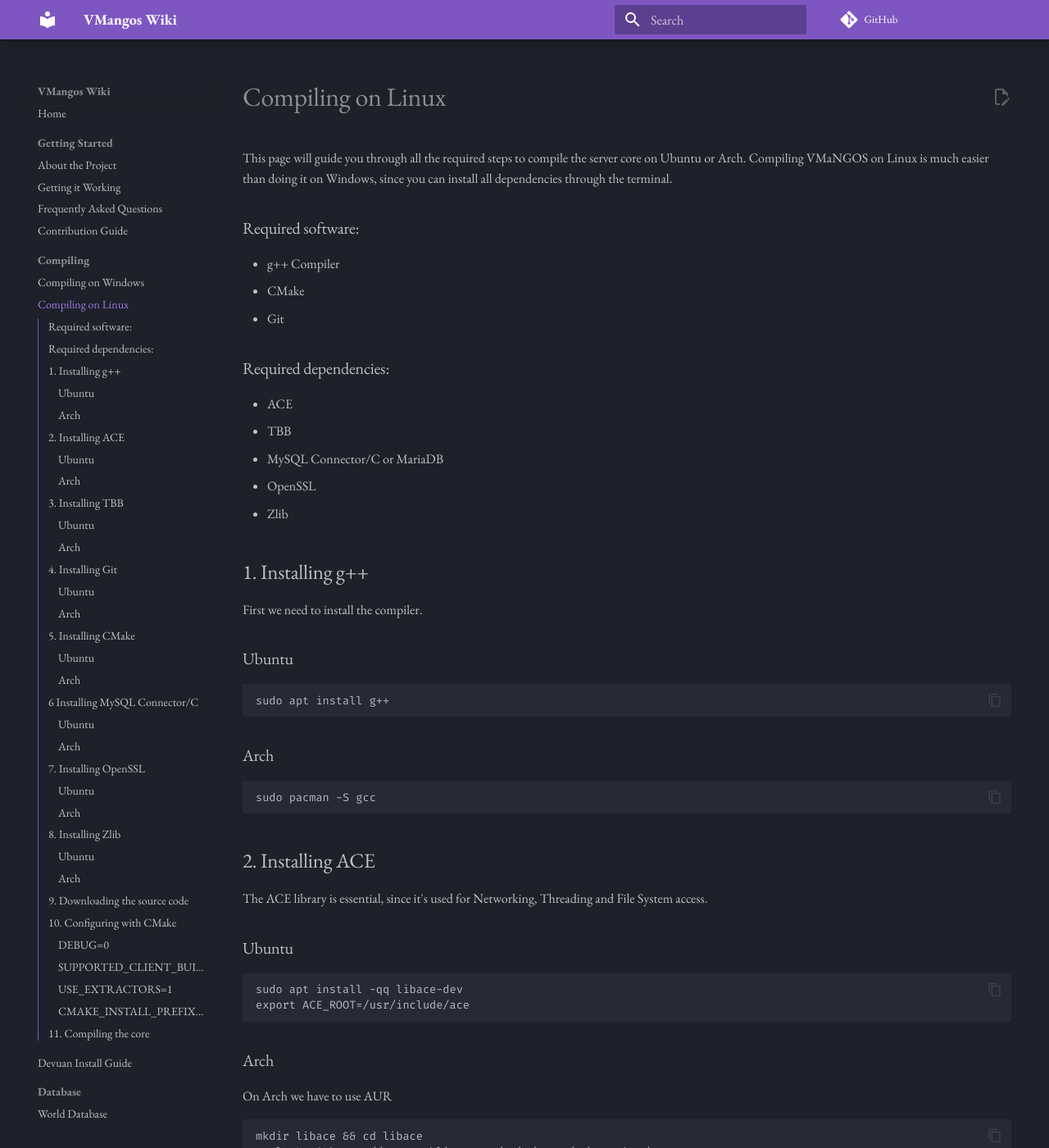
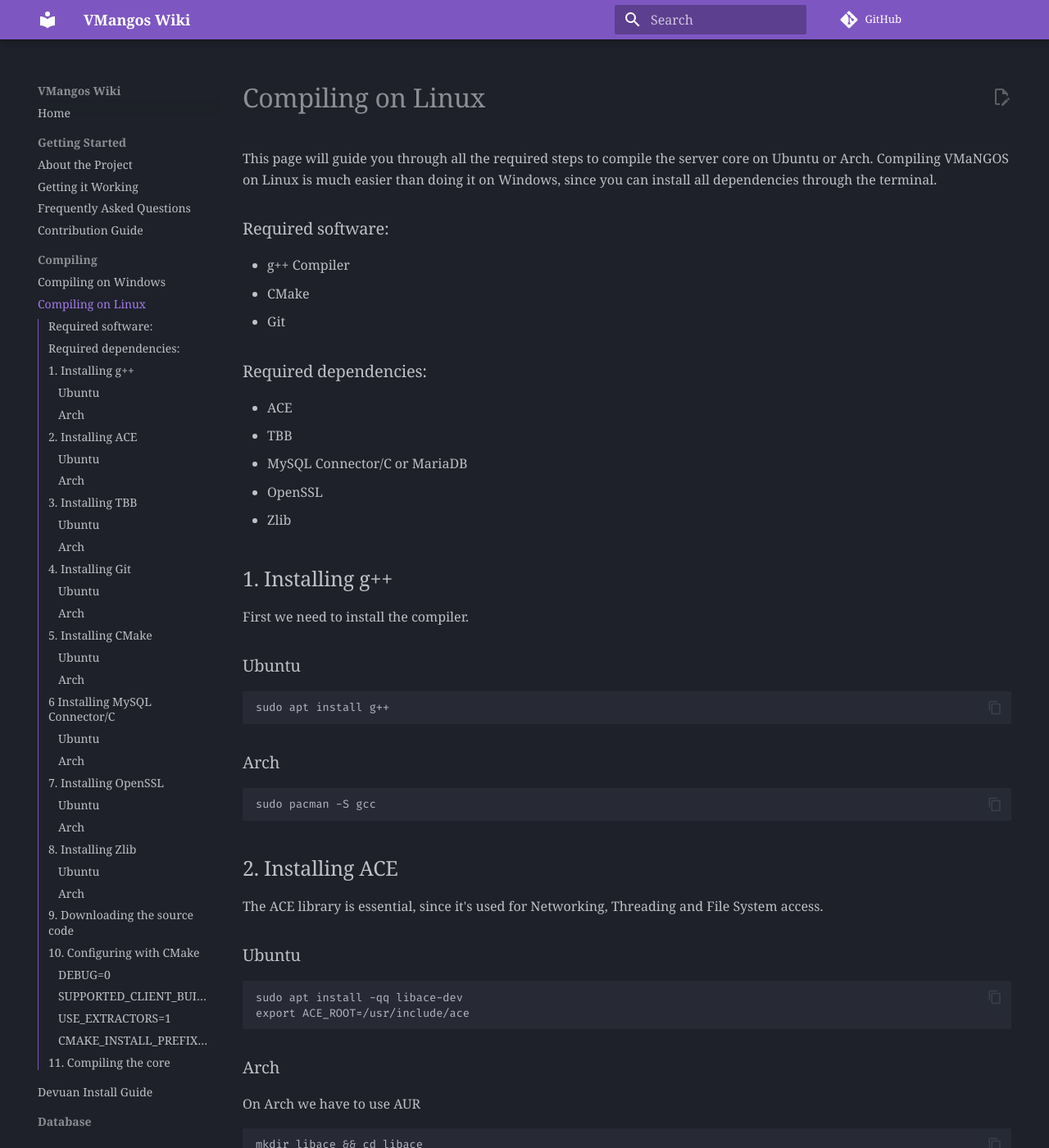
Before and after one commit to Daribon/Wikitest, an MkDocs documentation site: the page built from docs/Compiling-on-Linux.md, in a window 1280 px wide and 1400 px high. Shown: the whole window at 82% size. Built offline with MkDocs 1.6.1 and Material for MkDocs 9.7.7, drawn with Linux system fonts in a browser that asks for light colours; some web fonts are replaced; comment, search, counter and statistics services are not loaded.

Commit message:
style change

```diff
--- /dev/null
+++ b/docs/stylesheets/extra.css
@@ -0,0 +1,10 @@
+/* Improve serif readability in dark mode */
+.md-typeset {
+    --md-text-font-size: 1.0625rem;     /* Slightly larger base size helps thin serifs */
+    line-height: 1.65;                  /* More breathing room */
+    font-feature-settings: "liga" 1, "calt" 1;  /* Nice OpenType ligatures */
+}
+
+code, pre code {
+    font-feature-settings: normal;      /* Avoid weird ligatures in code */
+}
--- a/mkdocs.yml
+++ b/mkdocs.yml
@@ -9,7 +9,7 @@ theme:
   name: material
   language: en
   font:
-    text: EB Garamond          # Classic Garamond style for body text
+    text: Georgia          # Classic Garamond style for body text
     code: Fira Code            # Modern, readable monospaced font for code blocks
   palette:
     scheme: slate              # Dark mode only – no light mode, no toggle
@@ -25,6 +25,9 @@ theme:
     - content.action.edit
     - search.suggest
     - search.highlight
+
+extra_css:
+  - stylesheets/extra.css
 
 markdown_extensions:
   - admonition
```
